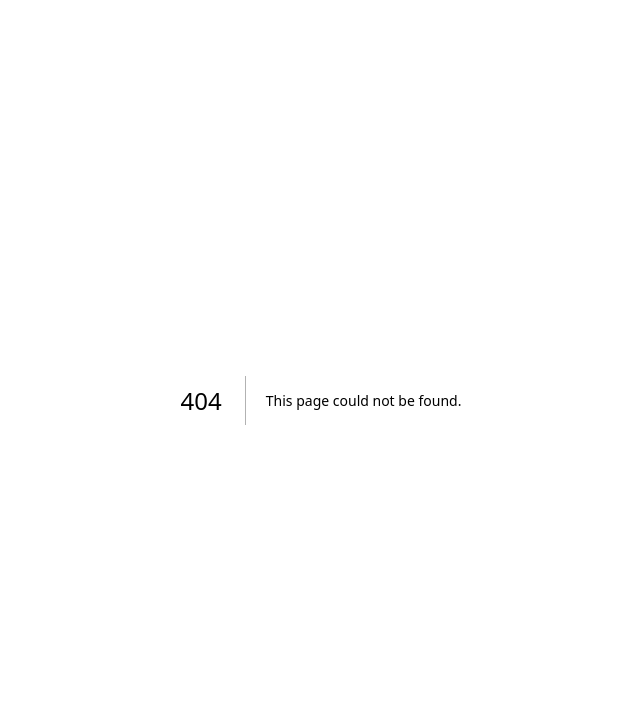
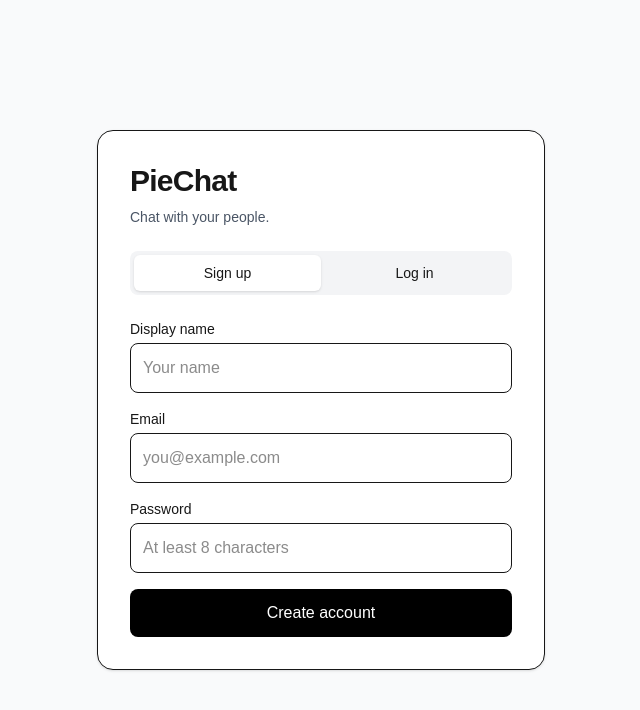
Before and after one commit to rdsteam18/piechat, a Next.js app in the folder apps/web/: page /auth in a window 1280 px wide. Before the commit this address had no page. Shown: the top 710 px of the page, without its empty margins (319-959 px from the left). Built offline with nearby package versions, Linux system fonts and the light colour scheme; no server answers.

Commit message:
feat: add Supabase signup and login

```diff
--- /dev/null
+++ b/apps/web/src/app/auth/page.tsx
@@ -0,0 +1,183 @@
+"use client";
+
+import { FormEvent, useState } from "react";
+import { useRouter } from "next/navigation";
+import { supabase } from "@/lib/supabase";
+
+export default function AuthPage() {
+  const router = useRouter();
+
+  const [mode, setMode] = useState<"signup" | "login">("signup");
+  const [displayName, setDisplayName] = useState("");
+  const [email, setEmail] = useState("");
+  const [password, setPassword] = useState("");
+  const [status, setStatus] = useState("");
+  const [loading, setLoading] = useState(false);
+
+  async function handleSubmit(event: FormEvent<HTMLFormElement>) {
+    event.preventDefault();
+    setLoading(true);
+    setStatus("");
+
+    try {
+      if (mode === "signup") {
+        const { data, error } = await supabase.auth.signUp({
+          email: email.trim(),
+          password,
+          options: {
+            data: {
+              display_name: displayName.trim(),
+            },
+            emailRedirectTo: `${window.location.origin}/auth`,
+          },
+        });
+
+        if (error) throw error;
+
+        if (data.session) {
+          setStatus("Account created. You are signed in.");
+          router.push("/dashboard");
+          router.refresh();
+        } else {
+          setStatus(
+            "Signup submitted. Check your email to verify your account before logging in."
+          );
+        }
+      } else {
+        const { error } = await supabase.auth.signInWithPassword({
+          email: email.trim(),
+          password,
+        });
+
+        if (error) throw error;
+
+        router.push("/dashboard");
+        router.refresh();
+      }
+    } catch (error) {
+      setStatus(
+        error instanceof Error
+          ? error.message
+          : "Something went wrong. Please try again."
+      );
+    } finally {
+      setLoading(false);
+    }
+  }
+
+  return (
+    <main className="flex min-h-screen items-center justify-center bg-gray-50 px-4 py-10">
+      <section className="w-full max-w-md rounded-2xl border bg-white p-6 shadow-sm sm:p-8">
+        <h1 className="text-3xl font-bold tracking-tight">PieChat</h1>
+        <p className="mt-2 text-sm text-gray-600">
+          Chat with your people.
+        </p>
+
+        <div className="mt-6 grid grid-cols-2 rounded-lg bg-gray-100 p-1">
+          <button
+            type="button"
+            onClick={() => {
+              setMode("signup");
+              setStatus("");
+            }}
+            className={`rounded-md py-2 text-sm font-medium ${
+              mode === "signup" ? "bg-white shadow-sm" : ""
+            }`}
+          >
+            Sign up
+          </button>
+
+          <button
+            type="button"
+            onClick={() => {
+              setMode("login");
+              setStatus("");
+            }}
+            className={`rounded-md py-2 text-sm font-medium ${
+              mode === "login" ? "bg-white shadow-sm" : ""
+            }`}
+          >
+            Log in
+          </button>
+        </div>
+
+        <form onSubmit={handleSubmit} className="mt-6 space-y-4">
+          {mode === "signup" && (
+            <div>
+              <label htmlFor="displayName" className="mb-1 block text-sm">
+                Display name
+              </label>
+              <input
+                id="displayName"
+                value={displayName}
+                onChange={(e) => setDisplayName(e.target.value)}
+                required
+                maxLength={60}
+                autoComplete="name"
+                className="w-full rounded-lg border px-3 py-3 outline-none focus:ring-2 focus:ring-black"
+                placeholder="Your name"
+              />
+            </div>
+          )}
+
+          <div>
+            <label htmlFor="email" className="mb-1 block text-sm">
+              Email
+            </label>
+            <input
+              id="email"
+              type="email"
+              value={email}
+              onChange={(e) => setEmail(e.target.value)}
+              required
+              autoComplete="email"
+              className="w-full rounded-lg border px-3 py-3 outline-none focus:ring-2 focus:ring-black"
+              placeholder="you@example.com"
+            />
+          </div>
+
+          <div>
+            <label htmlFor="password" className="mb-1 block text-sm">
+              Password
+            </label>
+            <input
+              id="password"
+              type="password"
+              value={password}
+              onChange={(e) => setPassword(e.target.value)}
+              required
+              minLength={8}
+              autoComplete={
+                mode === "signup" ? "new-password" : "current-password"
+              }
+              className="w-full rounded-lg border px-3 py-3 outline-none focus:ring-2 focus:ring-black"
+              placeholder="At least 8 characters"
+            />
+          </div>
+
+          <button
+            type="submit"
+            disabled={loading}
+            className="w-full rounded-lg bg-black py-3 font-medium text-white disabled:opacity-50"
+          >
+            {loading
+              ? "Please wait..."
+              : mode === "signup"
+                ? "Create account"
+                : "Log in"}
+          </button>
+        </form>
+
+        {status && (
+          <p
+            role="status"
+            aria-live="polite"
+            className="mt-4 break-words rounded-lg border p-3 text-sm"
+          >
+            {status}
+          </p>
+        )}
+      </section>
+    </main>
+  );
+}
--- /dev/null
+++ b/apps/web/src/app/dashboard/page.tsx
@@ -0,0 +1,73 @@
+"use client";
+
+import { useEffect, useState } from "react";
+import { useRouter } from "next/navigation";
+import { supabase } from "@/lib/supabase";
+
+export default function DashboardPage() {
+  const router = useRouter();
+  const [email, setEmail] = useState<string | null>(null);
+  const [checking, setChecking] = useState(true);
+
+  useEffect(() => {
+    let active = true;
+
+    async function checkSession() {
+      const { data, error } = await supabase.auth.getUser();
+
+      if (!active) return;
+
+      if (error || !data.user) {
+        router.replace("/auth");
+      } else {
+        setEmail(data.user.email ?? null);
+      }
+
+      setChecking(false);
+    }
+
+    void checkSession();
+
+    return () => {
+      active = false;
+    };
+  }, [router]);
+
+  async function handleLogout() {
+    const { error } = await supabase.auth.signOut();
+
+    if (error) {
+      alert(error.message);
+      return;
+    }
+
+    router.replace("/auth");
+    router.refresh();
+  }
+
+  if (checking) {
+    return <main className="p-8">Checking session...</main>;
+  }
+
+  if (!email) return null;
+
+  return (
+    <main className="mx-auto max-w-2xl p-8">
+      <h1 className="text-3xl font-bold">Welcome to PieChat</h1>
+      <p className="mt-3 text-gray-600">
+        Signed in as: {email}
+      </p>
+
+      <p className="mt-4">
+        Your account is connected. Chat features will come next.
+      </p>
+
+      <button
+        onClick={handleLogout}
+        className="mt-6 rounded-lg bg-black px-5 py-3 text-white"
+      >
+        Log out
+      </button>
+    </main>
+  );
+}
```
